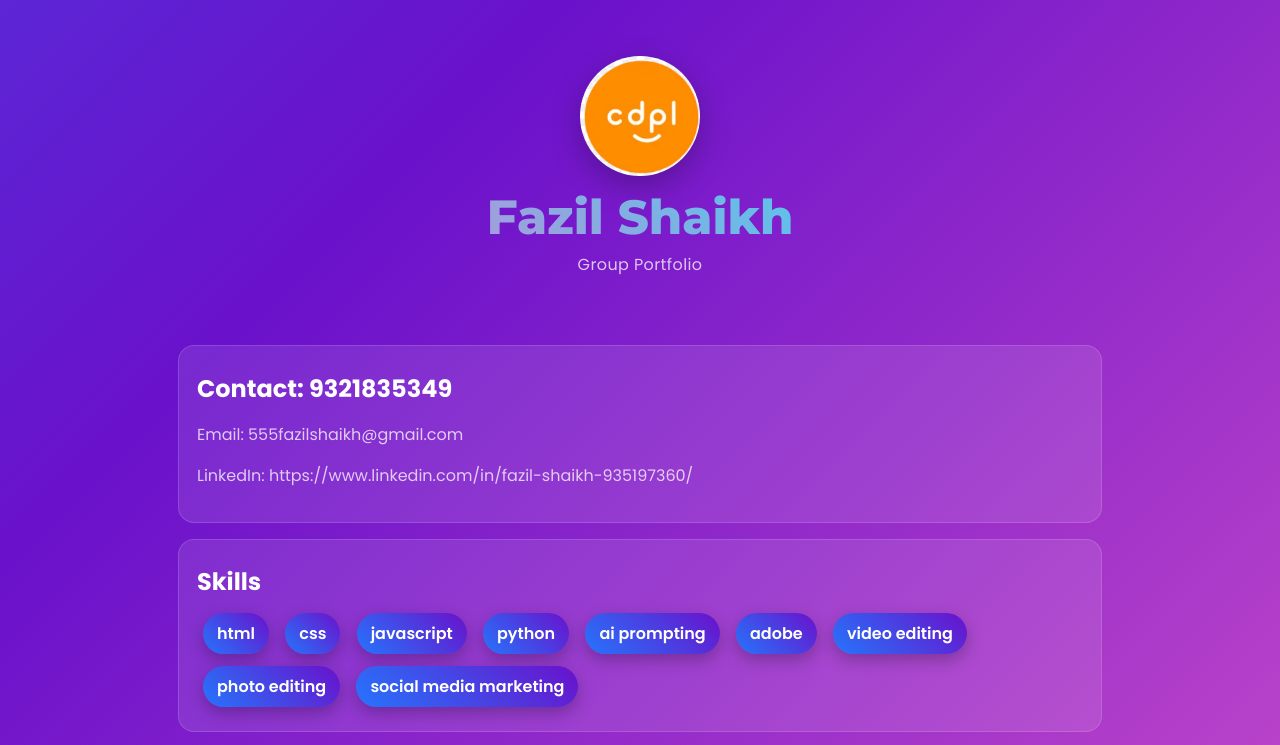
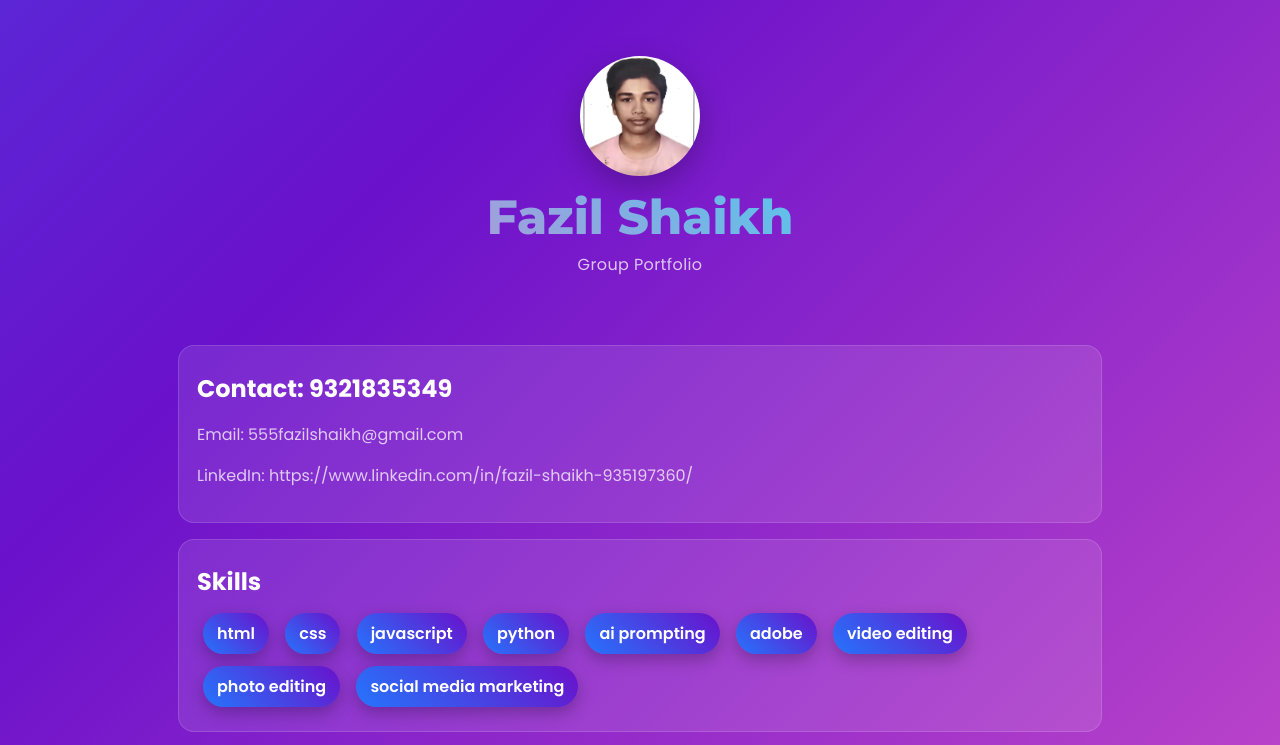
Before and after one commit to himanshitrivedi21/group-portfolio, a plain HTML site: page profiles/fazil.html in a window 1280 px wide. Shown: the top 745 px of the page. Drawn offline with Linux system fonts and the light colour scheme.

Commit message:
Update fazil.html

```diff
--- a/profiles/fazil.html
+++ b/profiles/fazil.html
@@ -11,7 +11,7 @@
 </head>
 <body>
   <header class="profile-header">
-    <img src="../assets/images/cdpl-logo.png" alt="CDPL Logo" class="logo" />
+    <img src="../assets/images/fazil.jpg" alt="CDPL Logo" class="logo" />
     <h1 class="gradient-text">Fazil Shaikh</h1>
     <p class="tagline">Group Portfolio</p>
   </header>
```
